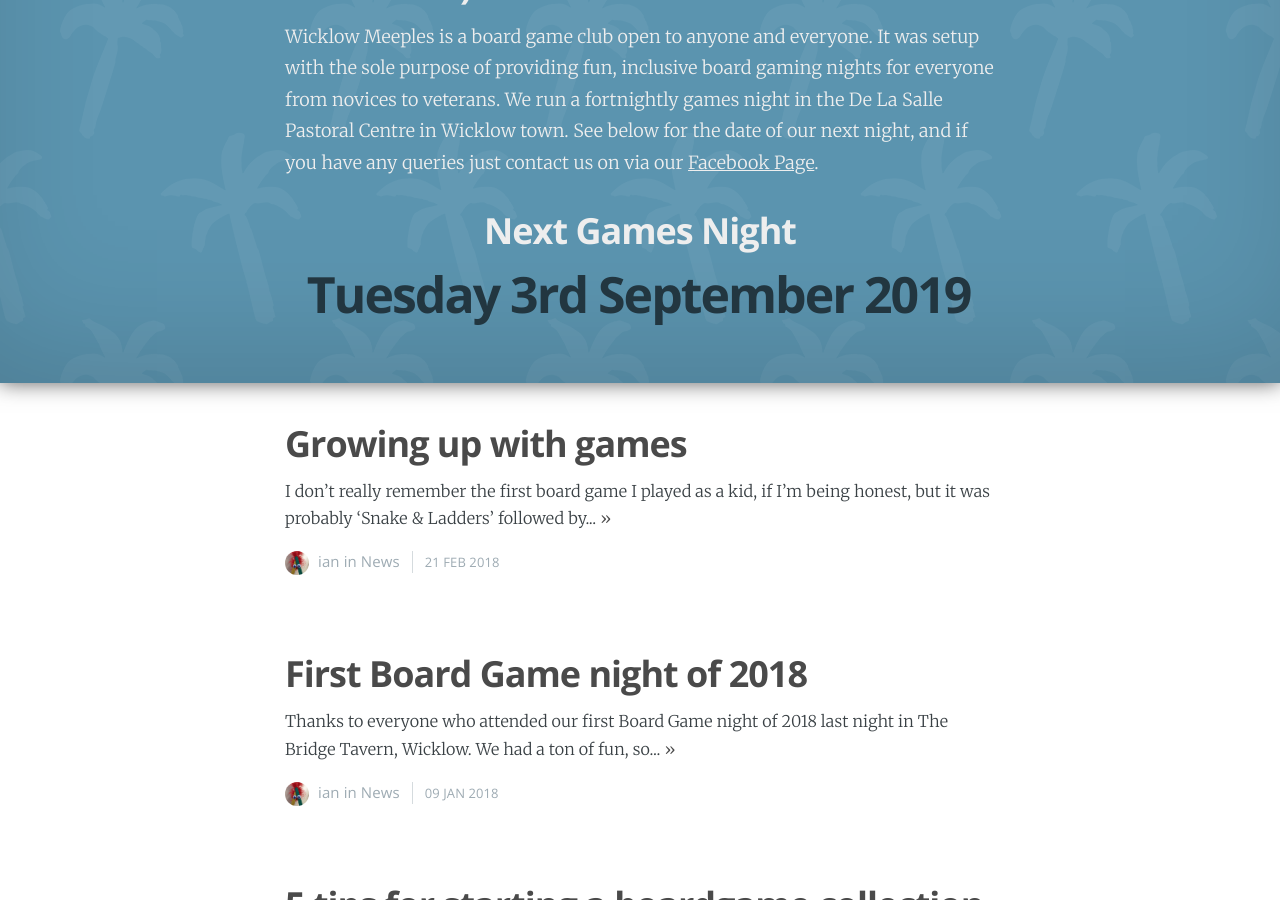
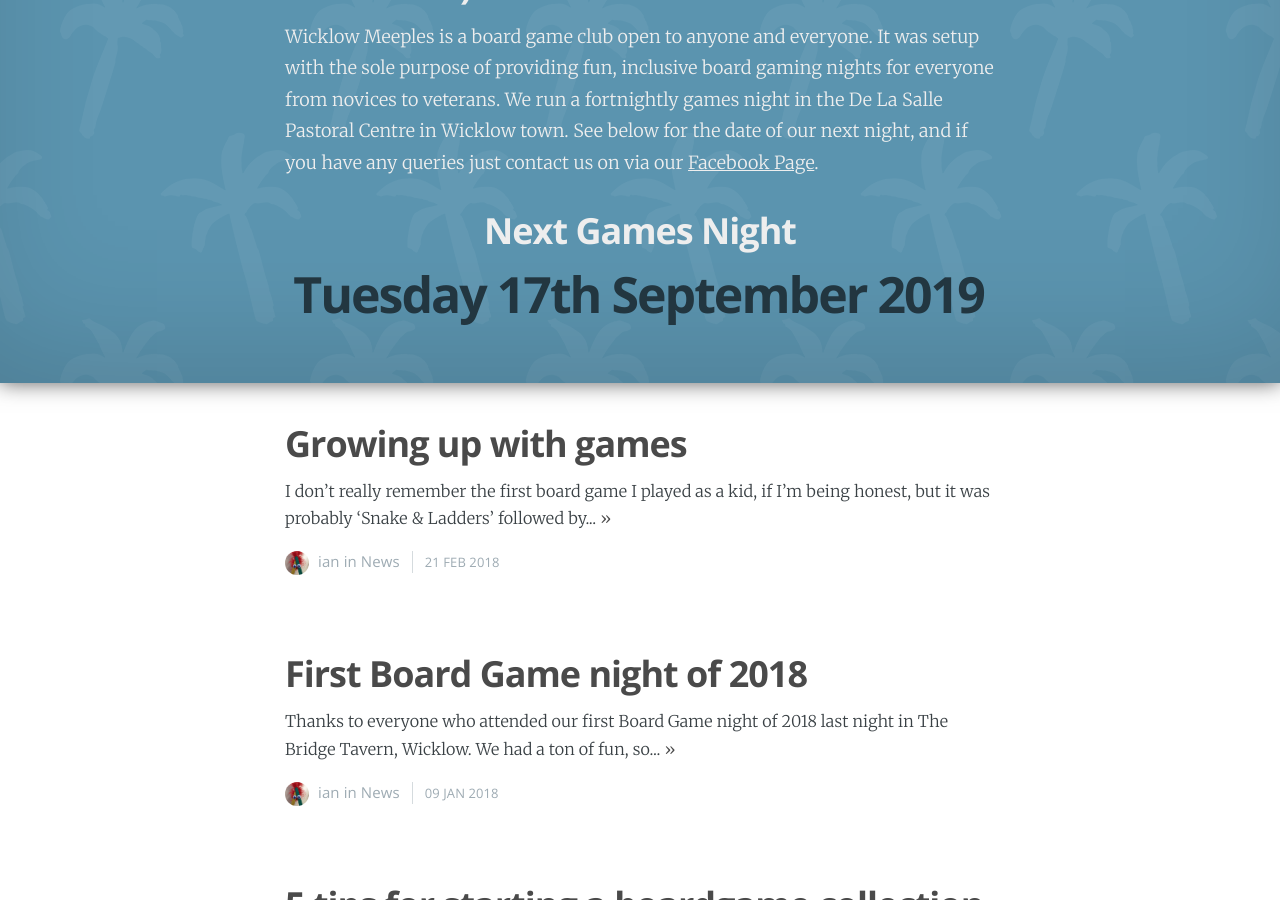
Before and after one commit to owenmcg/owenmcg.github.io, a Jekyll site: the page built from index.html, in a window 1280 px wide and 900 px high, scrolled down 1002 px. Built offline with Jekyll 4.4.1, drawn with Linux system fonts in a browser that asks for light colours; nearby versions of some CDN libraries; the list of posts is cut into pages by our own code.

Commit message:
Update index.html

```diff
--- a/index.html
+++ b/index.html
@@ -37,7 +37,7 @@
         <p class="post-excerpt">Wicklow Meeples is a board game club open to anyone and everyone. It was setup with the sole purpose of providing fun, inclusive board gaming nights for everyone from novices to veterans. We run a fortnightly games night in the De La Salle Pastoral Centre in Wicklow town. See below for the date of our next night, and if you have any queries just contact us on via our <a href="https://www.facebook.com/wicklowmeeples/">Facebook Page</a>.
         </p>
         <h2 class="center">Next Games Night</h2>
-        <h1 class="center">Tuesday 3rd September 2019</h1>
+        <h1 class="center">Tuesday 17th September 2019</h1>
     </div>
 </div>
 <main id="content" class="content" role="main">
```
